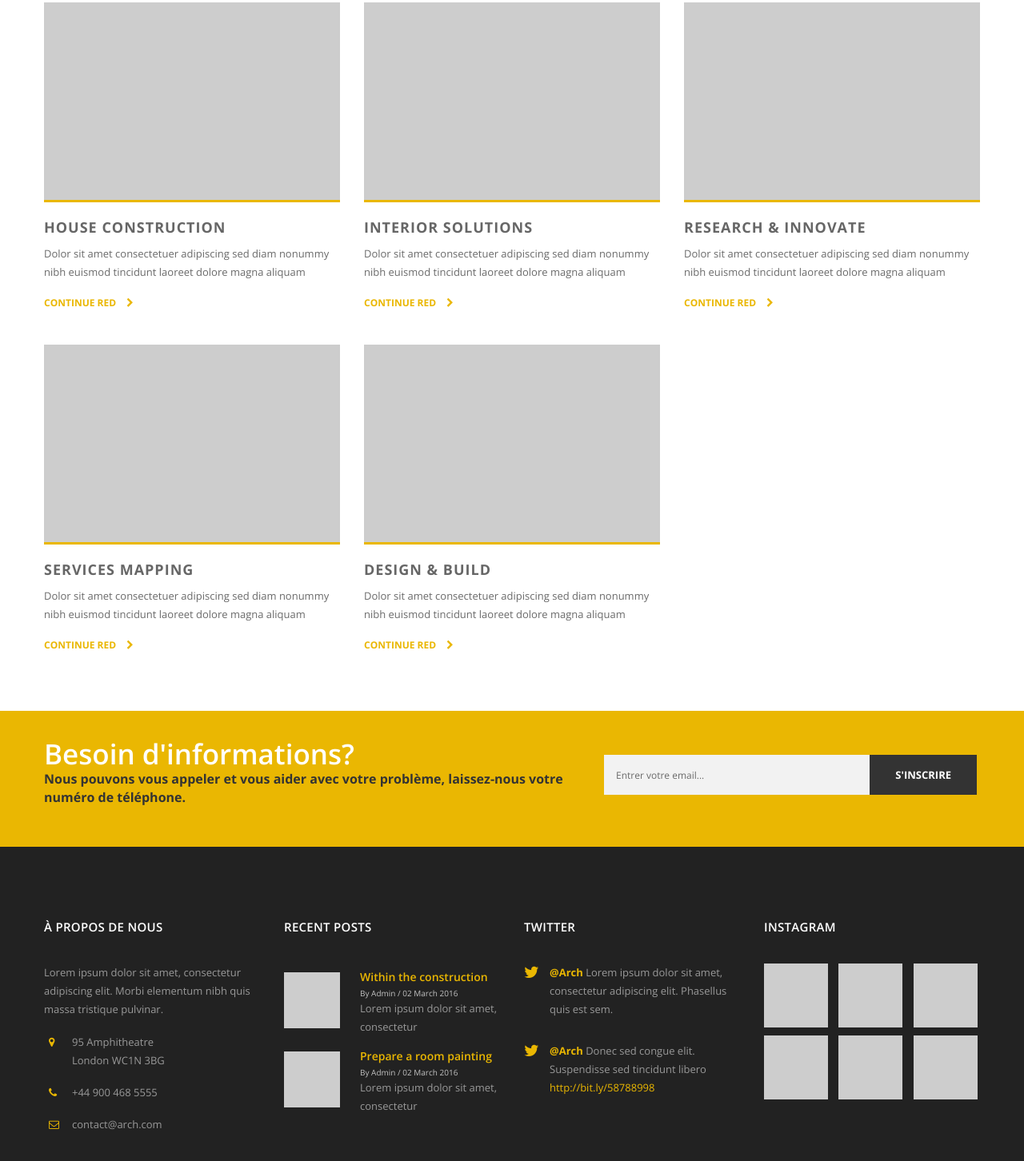
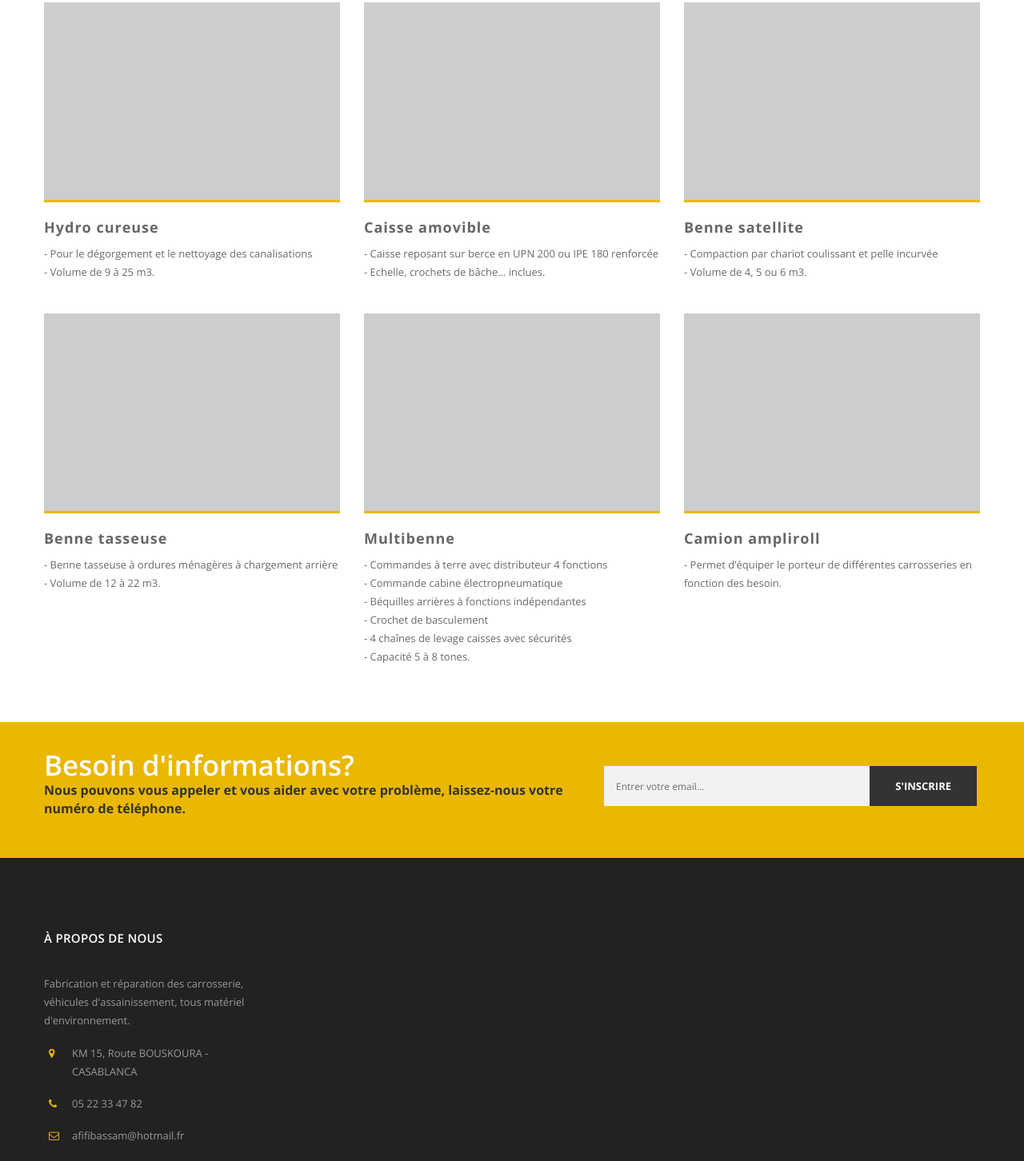
Before and after one commit to DarkLHT/TechnoFer, a plain HTML site: page services.html in a window 1280 px wide. Shown: the part 502-1954 px from the top of the page at 80% size. Drawn offline with nearby package versions, Linux system fonts and the light colour scheme; some packages are replaced by stand-ins of ours.

Commit message:
services.html

```diff
--- a/services.html
+++ b/services.html
@@ -53,8 +53,8 @@
             <div class="row">
                 <div class="col-md-6">
                     <ul class="flat-information">
-                        <li class="phone"><a href="+84905010025">Call Us: +84 905 01 00 25</a></li>
-                        <li class="email"><a href="mailto:Themesflat@gmail.com">Email Us: themesflat@gmail.com</a></li>
+                        <li class="phone"><a href="+84905010025">05 22 33 47 82</a></li>
+                        <li class="email"><a href="mailto:Themesflat@gmail.com">afifibassam@hotmail.fr</a></li>
 
                     </ul>
                 </div><!-- /.col-md-6 -->
@@ -63,8 +63,6 @@
                         <a href="#"><i class="fa fa-twitter"></i></a>
                         <a href="#"><i class="fa fa-facebook"></i></a>
                         <a href="#"><i class="fa fa-google-plus"></i></a>
-                        <a href="#"><i class="fa fa-pinterest"></i></a>
-                        <a href="#"><i class="fa fa-behance"></i></a>
                     </div>
                 </div>
             </div><!-- /.row -->
@@ -91,10 +89,10 @@
                         <div class="nav-wrap has-megamenu">
                             <nav id="mainnav" class="mainnav">
                                 <ul class="menu">
-                                    <li><a href="index.html">Home</a></li>
-                                    <li><a href="about.html">About</a></li>
+                                    <li><a href="index.html">Accueil</a></li>
+                                    <li><a href="about.html">A propos</a></li>
                                     <li><a href="services.html">Services</a></li>
-                                    <li><a href="contact.html">Contact Us</a></li>
+                                    <li><a href="contact.html">Contact</a></li>
                                 </ul><!-- /.menu -->
                             </nav><!-- /.mainnav -->
                         </div><!-- /.nav-wrap -->
@@ -120,7 +118,7 @@
                     </div><!-- /.page-title-captions -->
                     <div class="breadcrumbs">
                         <ul>
-                            <li><a href="index.html">Home</a></li>
+                            <li><a href="index.html">Accueil</a></li>
                             <li><a href="blog.html">Services</a></li>
                         </ul>
                     </div><!-- /.breadcrumbs -->
@@ -139,10 +137,10 @@
                             <img src="images/services/12.jpg" alt="serives">
                             <div class="box-content">
                                 <div class="box-title">
-                                    <a href="#">HOUSE CONSTRUCTION</a>
+                                    <a href="#">Hydro cureuse</a>
                                 </div>
-                                Dolor sit amet consectetuer adipiscing sed diam nonummy nibh euismod tincidunt laoreet dolore magna aliquam
-                                <a href="#" class="box-redmore">CONTINUE RED </a>
+                                - Pour le dégorgement et le nettoyage des canalisations </br>
+                                - Volume de 9 à 25 m3.
                             </div>
 
                         </div><!-- /.iconbox -->
@@ -154,10 +152,10 @@
                             <img src="images/services/11.jpg" alt="serives">
                             <div class="box-content">
                                 <div class="box-title">
-                                    <a href="#">SERVICES MAPPING</a>
+                                    <a href="#">Benne tasseuse</a>
                                 </div>
-                                Dolor sit amet consectetuer adipiscing sed diam nonummy nibh euismod tincidunt laoreet dolore magna aliquam
-                                <a href="#" class="box-redmore">CONTINUE RED </a>
+                                - Benne tasseuse à ordures ménagères à chargement arrière </br>
+                                - Volume de 12 à 22 m3.
                             </div>
 
                         </div><!-- /.iconbox -->
@@ -170,10 +168,10 @@
                             <img src="images/services/10.jpg" alt="serives">
                             <div class="box-content">
                                 <div class="box-title">
-                                    <a href="#">INTERIOR SOLUTIONS</a>
+                                    <a href="#">Caisse amovible</a>
                                 </div>
-                                Dolor sit amet consectetuer adipiscing sed diam nonummy nibh euismod tincidunt laoreet dolore magna aliquam
-                                <a href="#" class="box-redmore">CONTINUE RED </a>
+                                - Caisse reposant sur berce en UPN 200 ou IPE 180 renforcée</br>
+                                - Echelle, crochets de bâche… inclues.
                             </div>
                         </div><!-- /.iconbox -->
                     </div><!-- /.iconbox-item -->
@@ -185,10 +183,14 @@
                             <img src="images/services/8.jpg" alt="serives">
                             <div class="box-content">
                                 <div class="box-title">
-                                    <a href="#">DESIGN &amp; BUILD</a>
+                                    <a href="#">Multibenne</a>
                                 </div>
-                                Dolor sit amet consectetuer adipiscing sed diam nonummy nibh euismod tincidunt laoreet dolore magna aliquam
-                                <a href="#" class="box-redmore">CONTINUE RED </a>
+                                - Commandes à terre avec distributeur  4 fonctions</br>
+                                - Commande cabine électropneumatique</br>
+                                - Béquilles arrières à fonctions indépendantes </br>
+                                - Crochet de basculement</br>
+                                - 4 chaînes de levage caisses avec sécurités </br>
+                                - Capacité 5 à 8 tones.
                             </div>
 
                         </div><!-- /.iconbox -->
@@ -201,10 +203,24 @@
                             <img src="images/services/9.jpg" alt="serives">
                             <div class="box-content">
                                 <div class="box-title">
-                                    <a href="#">RESEARCH &amp; INNOVATE</a>
+                                    <a href="#">Benne satellite </a>
                                 </div>
-                                Dolor sit amet consectetuer adipiscing sed diam nonummy nibh euismod tincidunt laoreet dolore magna aliquam
-                                <a href="#" class="box-redmore">CONTINUE RED </a>
+                                - Compaction par chariot coulissant et pelle incurvée </br>
+                                - Volume de 4, 5 ou 6 m3.
+                            </div>
+                        </div><!-- /.iconbox -->
+                    </div><!-- /.iconbox-item -->
+
+                    <div class="empty-space height40"></div>
+
+                    <div class="iconbox-item">
+                        <div class="iconbox left style3">
+                            <img src="images/services/9.jpg" alt="serives">
+                            <div class="box-content">
+                                <div class="box-title">
+                                    <a href="#">Camion ampliroll</a>
+                                </div>
+                                - Permet d’équiper le porteur de différentes carrosseries en fonction des besoin.
                             </div>
                         </div><!-- /.iconbox -->
                     </div><!-- /.iconbox-item -->
@@ -247,109 +263,15 @@
                         <div class="widget widget_text widget_info">
                             <h4 class="widget-title">à propos de nous</h4>
                             <div class="textwidget">
-                                <p>Lorem ipsum dolor sit amet, consectetur adipiscing elit. Morbi elementum nibh quis massa tristique pulvinar.</p>
+                                <p>Fabrication et réparation des carrosserie, véhicules d'assainissement, tous matériel d'environnement.</p>
                                 <ul class="footer-info">
-                                    <li class="address">95 Amphitheatre<br>London WC1N 3BG</li>
-                                    <li class="phone">+44 900 468 5555</li>
-                                    <li class="email">contact@arch.com</li>
+                                    <li class="address">KM 15, Route BOUSKOURA - CASABLANCA</li>
+                                    <li class="phone">05 22 33 47 82</li>
+                                    <li class="email">afifibassam@hotmail.fr</li>
                                 </ul>
                             </div><!-- /.textwidget -->
                         </div><!-- /.widget -->
                     </div><!-- /.col-md-3 -->
-
-                    <div class="col-md-3">
-                        <div class="widget widget-recent-post">
-                            <h5 class="widget-title">Recent Posts </h5>
-                            <ul>
-                                <li class="clearfix">
-                                    <div class="thumb">
-                                        <a href="#"><img src="images/blog/f1.jpg" alt="image"></a>
-                                    </div>
-                                    <div class="content">
-                                        <h3 class="title"><a href="#">Within the construction </a></h3>
-                                        <div class="meta">By Admin / 02 March 2016</div>
-                                        <div class="sumary">Lorem ipsum dolor sit amet, consectetur</div>
-                                    </div>
-                                </li>
-                                <li class="clearfix">
-                                    <div class="thumb">
-                                        <a href="#"><img src="images/blog/f2.jpg" alt="image"></a>
-                                    </div>
-                                    <div class="content">
-                                        <h3 class="title"><a href="#">Prepare a room painting</a></h3>
-                                        <div class="meta">By Admin / 02 March 2016</div>
-                                        <div class="sumary">Lorem ipsum dolor sit amet, consectetur</div>
-                                    </div>
-                                </li>
-
-                            </ul>
-                        </div>
-                    </div><!-- /.col-md-3 -->
-
-                    <div class="col-md-3">
-                       <div class="widget widget_tweets">
-                            <h2 class="widget-title">Twitter</h2>
-                            <ul>
-                                <li><a class="author" href="#">@Arch</a> Lorem ipsum dolor sit amet, consectetur adipiscing elit. Phasellus quis est sem.</li>
-                                <li><a class="author" href="#">@Arch</a> Donec sed congue elit. Suspendisse sed tincidunt libero <a href="#">http://bit.ly/58788998</a></li>
-
-                            </ul>
-                        </div>
-                    </div><!-- /.col-md-3 -->
-
-                    <div class="col-md-3">
-                        <div class="widget widget_instagram">
-                            <h2 class="widget-title">Instagram</h2>
-                            <ul class="clearfix">
-                                <li>
-                                    <div class="thumb">
-                                        <a href="#">
-                                            <span><img src="images/flickr/4.jpg" alt="image"></span>
-                                        </a>
-                                    </div>
-                                </li>
-                                <li>
-                                    <div class="thumb">
-                                        <a href="#">
-                                            <span><img src="images/flickr/5.jpg" alt="image"></span>
-                                        </a>
-                                    </div>
-                                </li>
-                                <li class="last">
-                                    <div class="thumb">
-                                        <a href="#">
-                                            <span><img src="images/flickr/6.jpg" alt="image"></span>
-                                        </a>
-                                    </div>
-                                </li>
-                                <li class="last">
-                                    <div class="thumb">
-                                        <a href="#">
-                                            <span><img src="images/flickr/7.jpg" alt="image"></span>
-                                        </a>
-                                    </div>
-                                </li>
-                                <li class="last">
-                                    <div class="thumb">
-                                        <a href="#">
-                                            <span><img src="images/flickr/8.jpg" alt="image"></span>
-                                        </a>
-                                    </div>
-                                </li>
-                                <li class="last">
-                                    <div class="thumb">
-                                        <a href="#">
-                                            <span><img src="images/flickr/9.jpg" alt="image"></span>
-                                        </a>
-                                    </div>
-                                </li>
-                            </ul>
-                        </div>
-                    </div><!-- /.col-md-3 -->
-                </div><!-- /.row -->
-            </div><!-- /.container -->
-        </div><!-- /.footer-widgets -->
-
     </footer>
 
     <!-- Bottom -->
@@ -385,17 +307,7 @@
             </div><!-- /.widget-search -->
 
 
-            <div id="nav_menu-2" class="widget widget-categories">
-                <h4 class="widget-title">Extra Pages</h4>
-                <ul>
-                    <li><a href="index.html">Home</a></li>
-                    <li><a href="blog.html">Blog</a></li>
-                    <li><a href="blogsingle.html">Blog Single</a></li>
-                    <li><a href="#">Left Sidebar</a></li>
-                    <li><a href="#">Right Sidebar</a></li>
-                    <li><a href="#">Full Width</a></li>
-                </ul>
-            </div>
+
         </div>
     </div>
 
```
Also changed, not shown: contact.html (+0 -1 lines).
